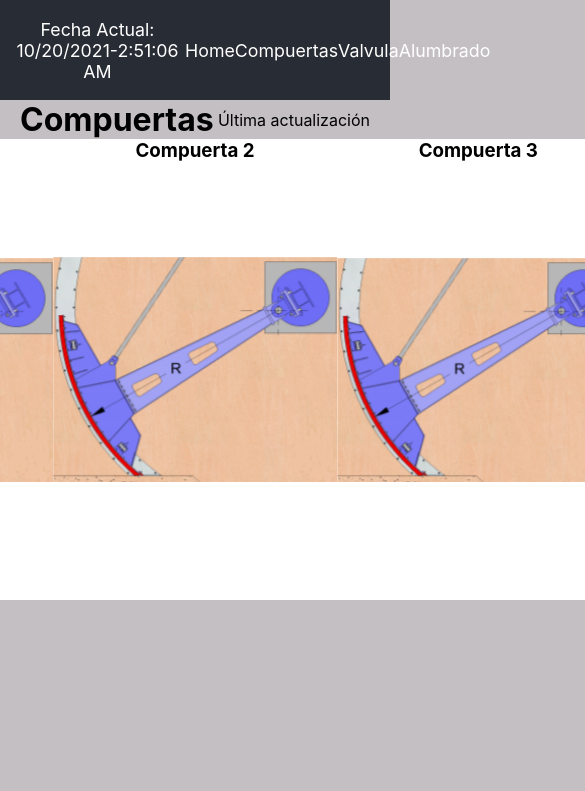
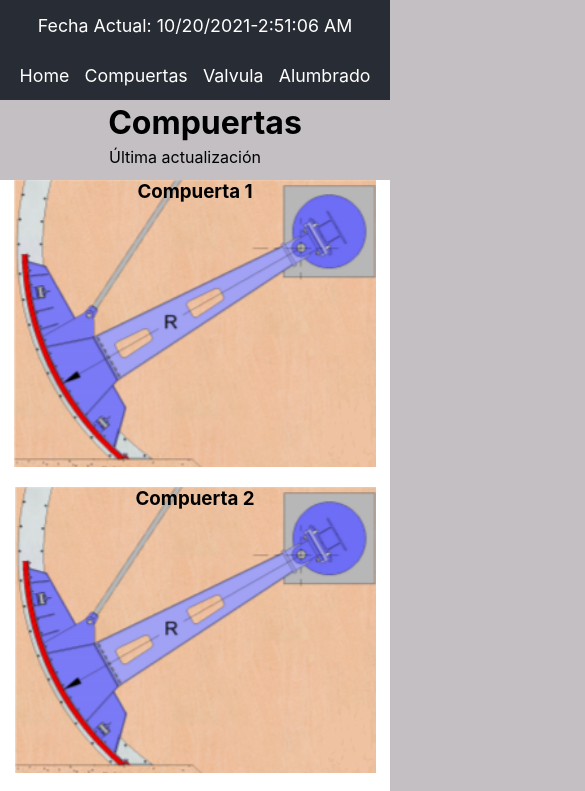
Before and after one commit to faustogomezp/frontend-lacar, a React (Create React App) app: page /variables/online/compuertas in a window 390 px wide. Shown: the top 791 px of the page, 585 px wide, since content can reach past the window. Built offline with nearby package versions, Linux system fonts and the light colour scheme; no server answers.

Commit message:
Actualizamos la media query para pantallas menores a 800px

```diff
--- a/src/App.css
+++ b/src/App.css
@@ -307,3 +307,104 @@
     transform: rotate(360deg);
   }
 }
+
+@media screen and (max-width: 800px) {
+  .App-header {
+    flex-direction: column;
+    justify-content: space-around;
+  }
+
+  .App-header time {
+    margin-left: 0px;
+  }
+
+  .Menu {
+    width: 90%;
+    margin-right: 0px;
+  }
+
+  .Container {
+    height: 100%;
+  }
+
+  .Main-header {
+    height: 70px;
+    flex-direction: column;
+    justify-content: space-around;
+  }
+
+  .Picture-compuertas {
+    grid-template-areas: "compuerta1"
+                          "compuerta2"
+                          "compuerta3";
+    row-gap: 20px;
+    width: 100%;
+    height: 900px;
+    margin-top: 10px;
+  }
+
+  .Compuerta-abierta {
+    top: 35px;
+    left: -35px;
+  }
+
+  .Compuerta-loc-rem {
+    top: 35px;
+  }
+
+  .Compuerta-falla {
+    top: 100px;
+    left: -45px;
+  }
+
+  .Compuerta-cerrada {
+    top: 220px;
+  }
+
+  .Picture {
+    height: 300px;
+  }
+
+  .Value {
+    width: 40px;
+    height: 20px;
+    font-size: 12px;
+  }
+
+  .Lit {
+    top: 70px;
+    left: -22px;
+  }
+
+  .Font-value {
+    font-size: 11px;
+  }
+
+  .Cut-valv {
+    top: 95px;
+    left: 60px;
+  }
+
+  .Pit{
+    top: 95px;
+    left: 45px;
+  }
+
+  .Fit {
+    top: 95px;
+  }
+
+  .Reg-valv{
+    top: 115px;
+    left: 37px;
+  }
+
+  .Zt {
+    top: 170px;
+    left: 65px;
+  }
+
+  .Picture-alumbrado {
+    width: 100%;
+  }
+}
```
